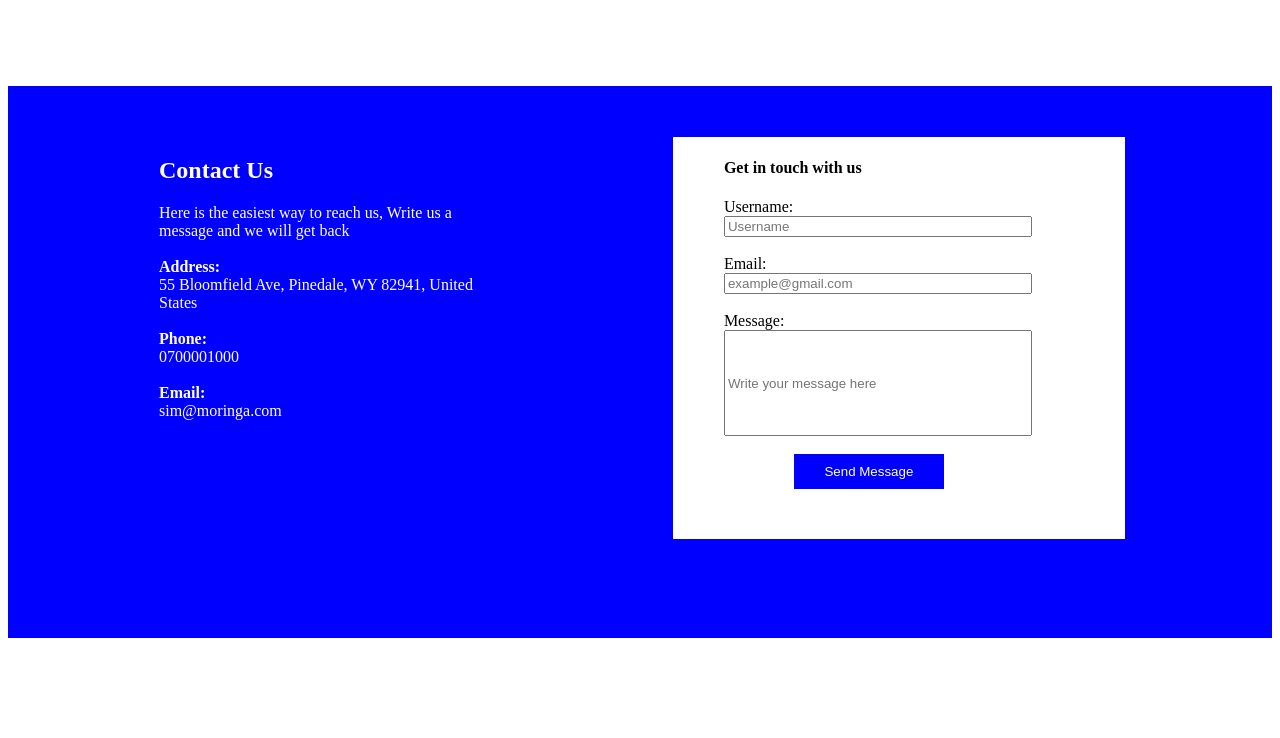
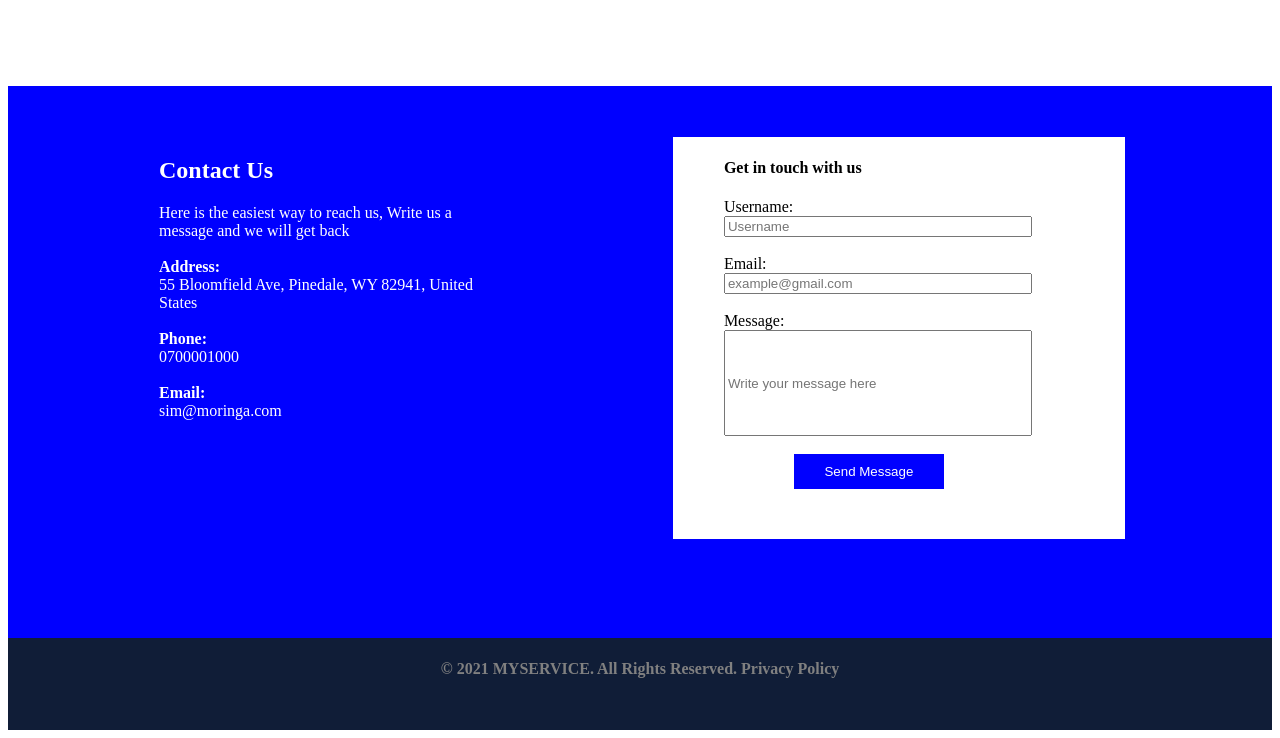
Before and after one commit to Michaelmapesa/pro_hub, a plain HTML site: page index.html in a window 1280 px wide. Shown: the part 2013-2751 px from the top of the page. Before the commit the page ends 2700 px from the top, so only its background shows below. Drawn offline with Linux system fonts and the light colour scheme.

Commit message:
styles and positions footer

```diff
--- a/index.css
+++ b/index.css
@@ -194,3 +194,11 @@ input[type=text]{
     border: 1px solid blue;
 
 }
+.footer{
+    border: 1px solid rgb(16, 29, 55);
+    background-color: rgb(16, 29, 55);
+    height: 90px;
+    text-align: center;
+    color: gray;
+
+}
--- a/index.html
+++ b/index.html
@@ -162,8 +162,15 @@
                         Send Message
                     </button>
                   </form>
+            </div>
+        </div>
 
-            </div>
+
+        <div class="footer">
+
+            <h4>
+                <span>&copy;</span> 2021 MYSERVICE. All Rights Reserved. Privacy Policy
+            </h4>
 
         </div>
 </body>
```
